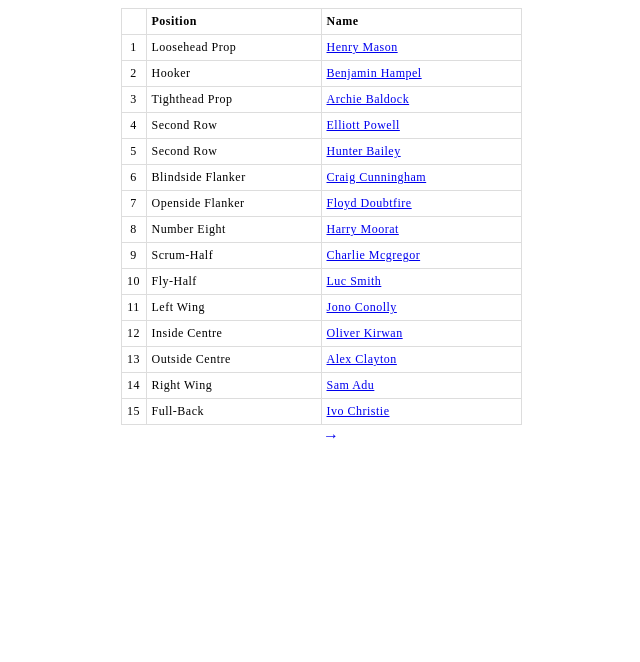
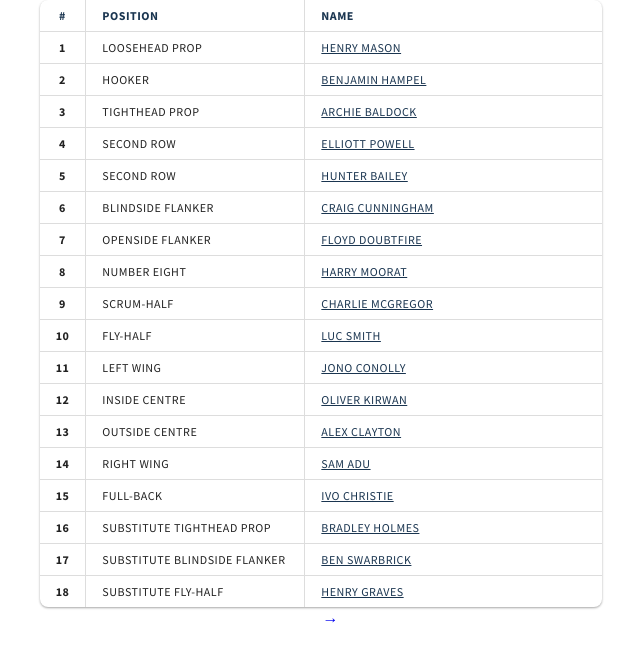
Before and after one commit to TommoLeedsy/Rugby_Team_Picker, a Flask app: page /teamsheet/1 in a window 1280 px wide. Shown: the top 662 px of the page, without its empty margins (319-959 px from the left). Run offline with Flask 2, Linux system fonts and the light colour scheme.

Commit message:
Updated CSS

```diff
--- a/gui.py
+++ b/gui.py
@@ -86,8 +86,9 @@ def add_header(response):
 
 u18 = backend.Squad("u18")
 u18.import_players('players.csv')
-# u18.add_sub(1, 10)
-# u18.add_sub(1, 3)
+u18.add_sub(1, 10)
+u18.add_sub(1, 3)
+u18.add_sub(1, 6)
 u18.build_teams(None)
 u18.set_player_availability("Alexander_Macaulay", False)
 print(u18.players_not_playing())
--- a/main.py
+++ b/main.py
@@ -63,9 +63,9 @@ class Player:
 
     @name.setter
     def name(self, value):
-        # Validates if a players name populated is less then 30 characters
-        if len(value) > 30:
-            raise ValueError("The name entered must be less than 30 characters: "+str(value)+" is too long")
+        # Validates if a players name populated is less then 40 characters
+        if len(value) > 40:
+            raise ValueError("The name entered must be less than 40 characters: "+str(value)+" is too long")
         else:
             self._name = value
 
--- a/static/stylesheets/main.css
+++ b/static/stylesheets/main.css
@@ -1,23 +1,49 @@
+/* General */
+* {
+  margin: 0;
+  padding: 0;
+  outline: 0;
+  font-family: "Source Sans Pro", sans-serif;
+  -webkit-font-smoothing: antialiased;
+  -moz-osx-font-smoothing: grayscale;
+}
+
 table#team {
   font-size: 12px;
   letter-spacing: 0.5px;
   background-color: #fff;
   margin: 0 auto;
+  text-transform: uppercase;
+  background-color: #fff;
   border-collapse: collapse;
+  border-radius: 8px;
+  border-style: hidden; /* hide standard table (collapsed) border */
+  box-shadow: 0 1px 3px rgba(0,0,0,0.12), 0 1px 2px rgba(0,0,0,0.24);
+  color: #222;
 }
 
-table#team .numbers{
-    text-align: center;
-    width: 24px;
+table#team td, th {
+  border: 1px solid #dddddd;
+  text-align: left;
+  padding: 8px 16px;
 }
 
-table#team .positions{
-    width: 169px;
-    padding-left: 5px;
+table#team th.positions {
+    width: 186px;
 }
- table#team .players{
-     width: 194px;
-     padding-left: 5px;
+
+table#team th.players {
+    width: 265px
+}
+
+table#team tr:nth-child(1) {
+  font-weight: bold;
+  color: #1A3550 !important;
+}
+
+table#team td.numbers, th.numbers {
+    text-align: center;
+    font-weight: bold;
 }
 
 div.change_team {
@@ -28,16 +54,15 @@ div.change_team {
     user-select: none; /* Standard syntax */
 }
 
-div.change_team a{
+a.players {
+    color: #1A3550;
+}
+
+div.change_team a {
     text-decoration: none;
 }
+
 div.whitespace {
      display: inline-block;
      width: 16px;
 }
-
-table#team td, th {
-    border: 1px solid #dddddd;
-    text-align: left;
-    padding: 5px 0;
-}
--- a/templates/teamsheet.html
+++ b/templates/teamsheet.html
@@ -3,11 +3,12 @@
   <head>
     <meta charset="utf-8">
     <link href="{{ url_for('static', filename='stylesheets/main.css') }}" type="text/css" rel="stylesheet">
+    <link href="https://fonts.googleapis.com/css?family=Source+Sans+Pro:300,400,600,700,900" rel="stylesheet">
     <title>{{ team }} XV Teamsheet</title>
   </head>
   <body>
     <table id="team">
-      <tr> <th class="numbers"></th> <th class="positions">Position</th> <th class="players">Name</th> </tr>
+      <tr> <th class="numbers">#</th> <th class="positions">Position</th> <th class="players">Name</th> </tr>
       {% for i in range(players|length) %}
         <tr> <td class="numbers">{{ i + 1 }}</td> <td class="positions">{{ positions[i] }}</td> <td> <a class="players" href="/player/{{players[i]}}"> {{ names[i] }} </a> </td> </tr>
         {% endfor %}
```
